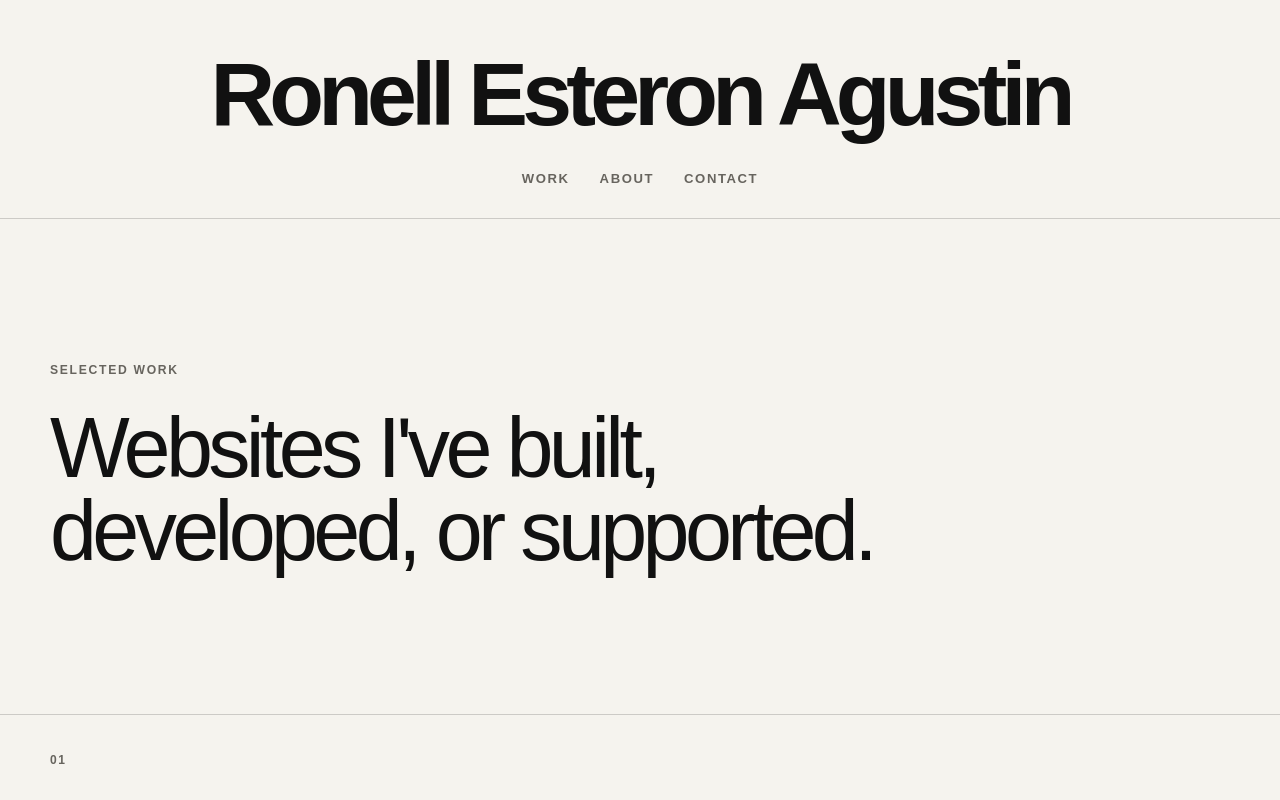
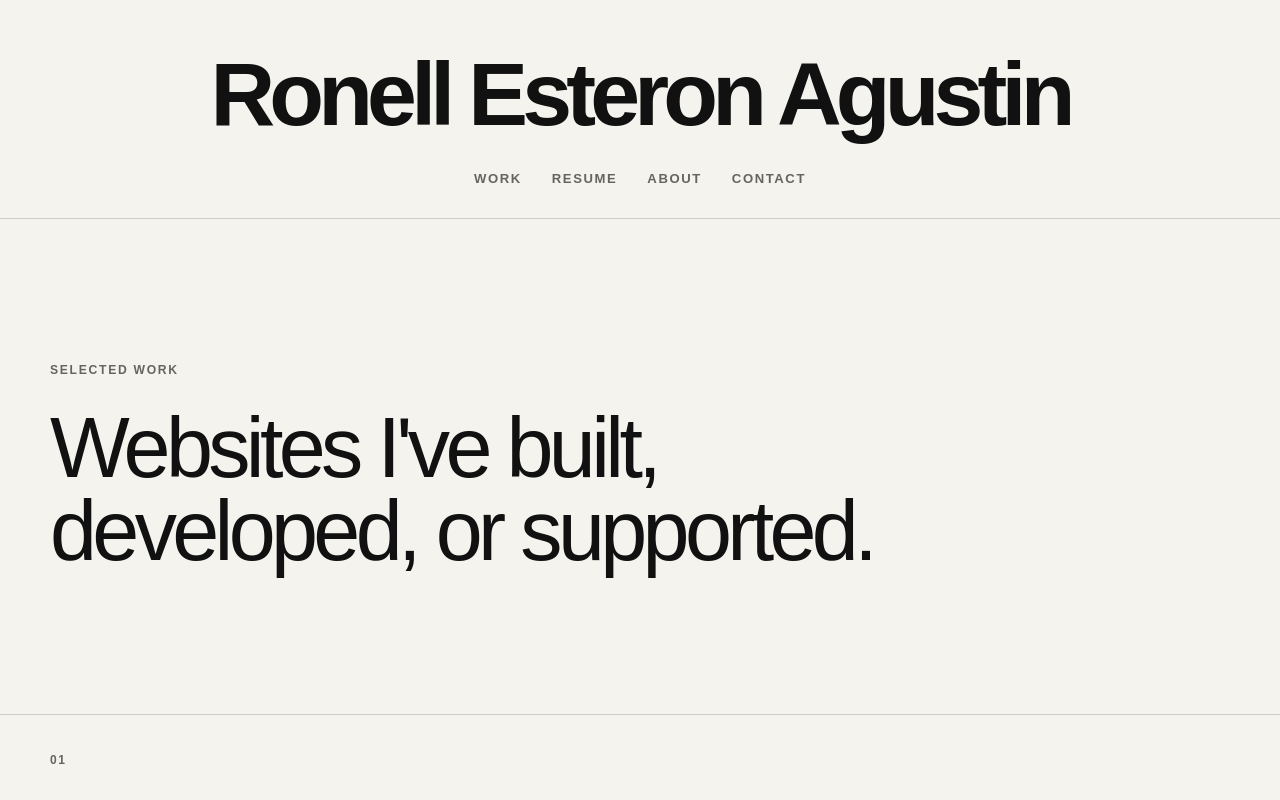
Before and after one commit to ronell-agustin/ronellagustin, a Next.js app: page / in a window 1280 px wide. Shown: the top 800 px of the page. Built offline with nearby package versions, Linux system fonts and the light colour scheme.

Commit message:
Add resume link to site navigation

```diff
--- a/src/app/page.tsx
+++ b/src/app/page.tsx
@@ -35,6 +35,7 @@ export default function Home() {
 
         <nav className="desktop-nav" aria-label="Main navigation">
           <a href="#work">Work</a>
+          <a href="/resume">Resume</a>
           <a href="#about">About</a>
           <a href="#contact">Contact</a>
         </nav>
@@ -47,6 +48,7 @@ export default function Home() {
           </summary>
           <nav aria-label="Mobile navigation">
             <a href="#work">Work</a>
+            <a href="/resume">Resume</a>
             <a href="#about">About</a>
             <a href="#contact">Contact</a>
           </nav>
```
